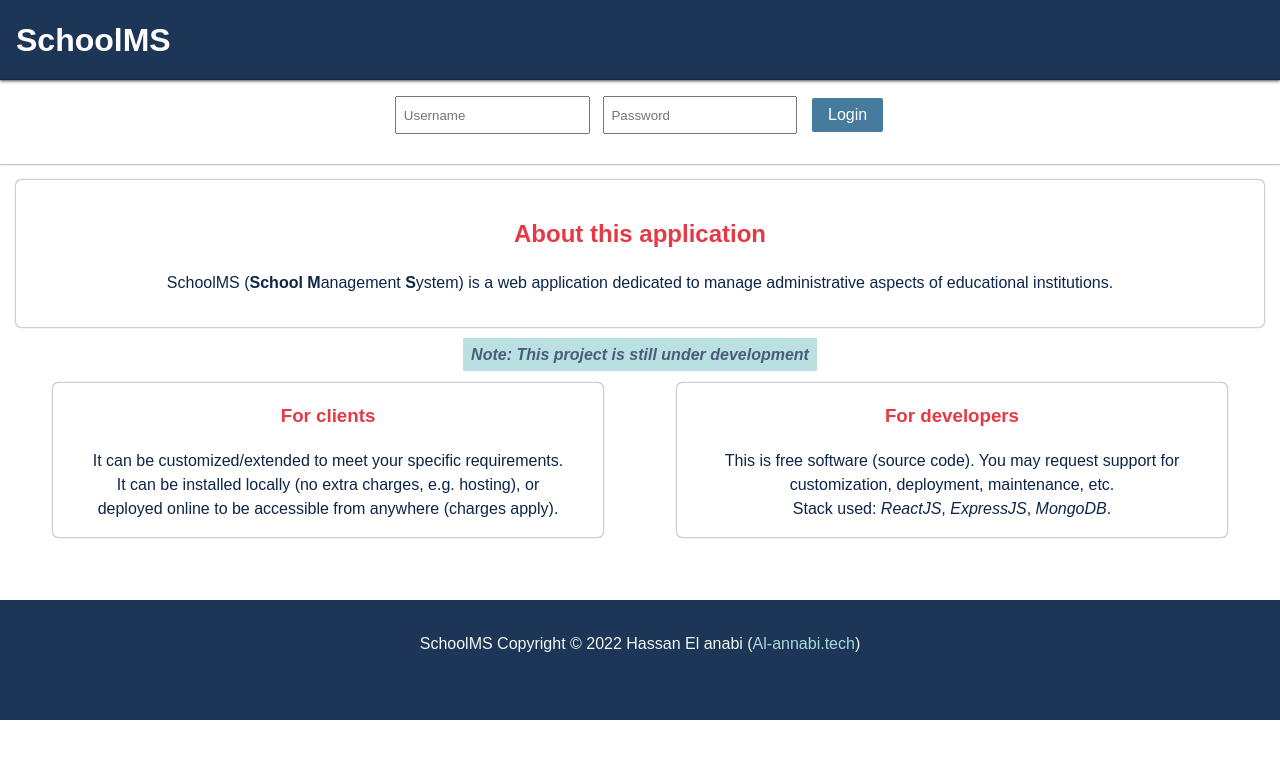
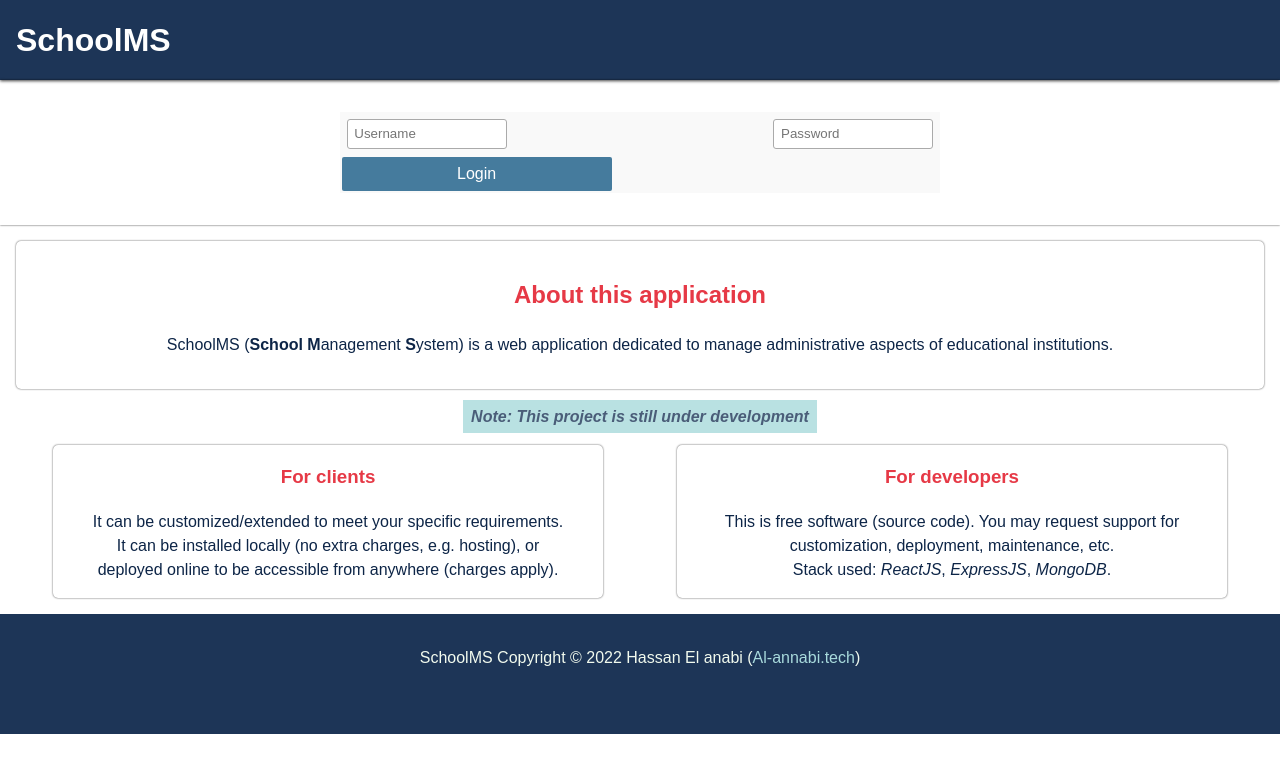
Before and after one commit to abdi-abderraouf/schoolms, a React (Create React App) app in the folder frontend/: page /login in a window 1280 px wide. Shown: the top 772 px of the page. Built offline with nearby package versions, Linux system fonts and the light colour scheme.

Commit message:
style classes form

```diff
--- a/frontend/src/components/classes.jsx
+++ b/frontend/src/components/classes.jsx
@@ -45,27 +45,30 @@ function ClassForm({ onAdd, onCancel }) {
     };
 
     return (
-	<form onSubmit={addClass}>
-	    <label htmlFor="class-day">Week Day</label>
+	<form className="card" onSubmit={addClass}>
+	    <label htmlFor="class-day">	Week Day
 		<select id="class-day" name="day">
 		    { days.map((day, i) =>
 			<option value={i} key={day}>{day}</option>)
 		    }
 		</select>
-	    <label htmlFor="class-branch">Branch</label>
+	    </label>
+	    <label htmlFor="class-branch">Branch
 		<select id="class-branch" name="branch">
 		    { branches.map(branch =>
 			<option value={branch} key={branch}>{branch}</option>)
 		    }
 		</select>
-	    <label htmlFor="class-level">Level</label>
+	    </label>
+	    <label htmlFor="class-level">Level
 		<input id="class-level"
 		       type="number"
 		       name="level"
 		       min="1"
 		       max="10"
 		       defaultValue="1"/>
-	    <label htmlFor="class-subject">Subject</label>
+	    </label>
+	    <label htmlFor="class-subject">Subject
 		<select id="class-subject" name="subject">
 		    { subjects?.map(subject =>
 			<option value={subject.code} key={subject.code}>
@@ -73,19 +76,24 @@ function ClassForm({ onAdd, onCancel }) {
 			</option>)
 		    }
 		</select>
-	    <label htmlFor="class-timeframe">Time frame: from</label>
+	    </label>
+	    <label htmlFor="class-timeframe">From
 		<input id="class-timeframe"
 		       name="timeframeStart"
 		       type="number"
 		       min="0"
 		       max="23"
 		       placeholder="08" />
-	    to <input name="timeframeEnd"
+	    </label>
+	    <label htmlFor="class-timeframeEnd">To
+		<input id="class-timeframeEnd"
+		       name="timeframeEnd"
 		       type="number"
 		       min="0"
 		       max="23"
 		       placeholder="10" />
-	    <label htmlFor="class-teacher">Teacher</label>
+	    </label>
+	    <label htmlFor="class-teacher">Teacher
 		<select id="class-teacher" name="teacher">
 		    { teachers?.map(teacher =>
 			<option value={teacher._id} key={teacher._id}>
@@ -93,8 +101,16 @@ function ClassForm({ onAdd, onCancel }) {
 			</option>)
 		    }
 		</select>
+	    </label>
+	    <div style={{
+		     display: "flex",
+		     justifyContent: "flex-start",
+		     alignItems: "center" }}>
 		<button type="submit">Save</button>
-	    <button type="button" className="alt" onClick={onCancel}>Cancel</button>
+		<button type="button" className="alt" onClick={onCancel}>
+		    Cancel
+		</button>
+	    </div>
 	</form>
     );
 }
--- a/frontend/src/style.css
+++ b/frontend/src/style.css
@@ -28,6 +28,19 @@ h2, h3 {
     color: var(--alt);
 }
 
+form {
+    max-width: 600px;
+    background-color: #F9F9F9;
+    margin: 1rem auto;
+    display: flex;
+    flex-wrap: wrap;
+    justify-content: space-between;
+}
+
+form > * {
+    width: 45%;
+}
+
 a {
     color: var(--light);
     text-decoration: none;
@@ -38,8 +51,19 @@ a:hover {
 }
 
 input, select {
-    margin-right: 1em;
     padding: .5em;
+    margin: .5em;
+    border-radius: 3px;
+    background-color: white;
+    border: 1px solid #AAA;
+    width: 10rem;
+    float: right;
+}
+
+label {
+    display: flex;
+    justify-content: space-between;
+    align-items: center;
 }
 
 button {
@@ -65,16 +89,6 @@ button[disabled] {
 nav a:hover {
     text-decoration: none;
     background-color: var(--light-secondary);
-}
-
-form {
-    display: flex;
-    justify-content: center;
-    flex-wrap: wrap;
-}
-
-form > * {
-    margin-bottom: 1em;
 }
 
 table {
```
Lines whose indentation alone changed are shown as unchanged.
